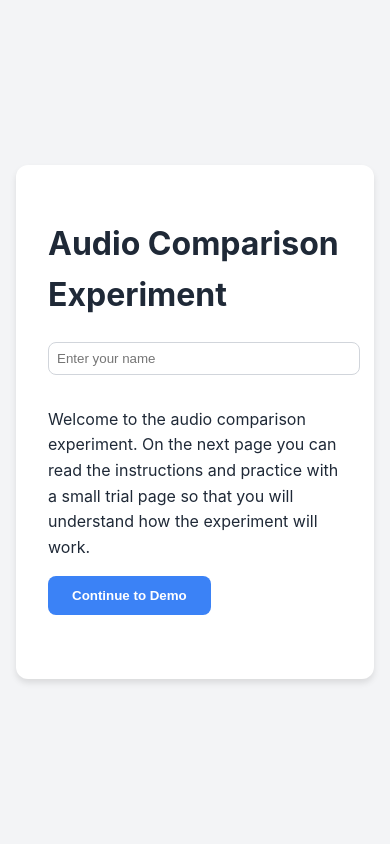
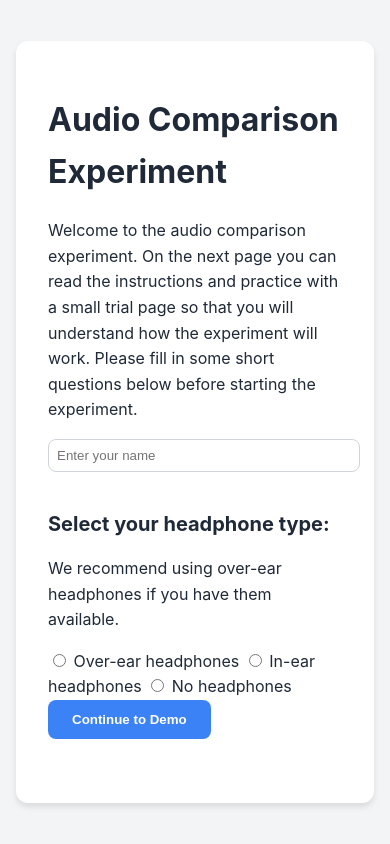
Before and after one commit to smilo7/mpc-jnd-experiment, a SvelteKit app: page / in a window 390 px wide. Built offline with nearby package versions, Linux system fonts and the light colour scheme.

Commit message:
add radio buttons for headphone type and store this, and record start and end date in final data

```diff
--- a/src/lib/models/ExperimentResult.ts
+++ b/src/lib/models/ExperimentResult.ts
@@ -1,7 +1,10 @@
 import mongoose, { Document, Model } from 'mongoose';
+
+export type HeadphoneType = 'over-ear' | 'in-ear' | 'none';
 
 export interface IExperimentResult extends Document {
   participantName: string;
+  headphoneType: HeadphoneType;
   audioComparisons: Array<{
     audioFile1: string;
     audioFile2: string;
@@ -15,6 +18,11 @@ export interface IExperimentResult extends Document {
 
 const ExperimentResultSchema = new mongoose.Schema<IExperimentResult>({
   participantName: { type: String, required: true },
+  headphoneType: {
+    type: String,
+    required: true,
+    enum: ['over-ear', 'in-ear', 'none']
+  },
   audioComparisons: [
     {
       audioFile1: { type: String, required: true },
--- a/src/routes/+page.svelte
+++ b/src/routes/+page.svelte
@@ -1,4 +1,6 @@
 <script lang="ts">
+  import type { HeadphoneType } from "$lib/models/ExperimentResult";
+
   // State management
   let participantName = '';
   let currentStage: 'intro' | 'demo' | 'experiment' | 'completed' = 'intro';
@@ -39,6 +41,9 @@
 
   // For tracking experiment time
   let startedAt: Date
+
+  // tracking headphone type used by user
+  let headphoneType: HeadphoneType | null = null;
 
   // Reactive statement for progress
   $: {
@@ -91,6 +96,11 @@
   async function startDemo() {
       if (!participantName.trim()) {
           alert('Please enter your name');
+          return;
+      }
+
+      if (!headphoneType) {
+        alert('Please select your headphone type');
         return;
     }
 
@@ -210,6 +220,7 @@
               },
               body: JSON.stringify({
                   participantName,
+                  headphoneType,
                   audioComparisons: experimentResults,
                   startedAt,
                   completedAt: new Date(),
@@ -232,13 +243,57 @@
   {#if currentStage === 'intro'}
     <div class="text-center">
       <h1>Audio Comparison Experiment</h1>
+      <p class="mt-4">Welcome to the audio comparison experiment. On the next page you can read the instructions and practice with a small trial page so that you will understand how the experiment will work. Please fill in some short questions below before starting the experiment.</p>
+
+      <div class="mb-6">
         <input
           type="text"
-              class="input"
+          class="input mb-4"
           bind:value={participantName}
           placeholder="Enter your name"
         >
-          <p class="mt-4">Welcome to the audio comparison experiment. On the next page you can read the instructions and practice with a small trial page so that you will understand how the experiment will work.</p>
+
+        <div class="headphone-selection">
+          <h3 class="text-lg font-semibold mb-2">Select your headphone type:</h3>
+          <p class="text-sm text-gray-600 mb-4">We recommend using over-ear headphones if you have them available.</p>
+
+          <div class="flex flex-col gap-2">
+            <label class="flex items-center gap-2">
+              <input
+                type="radio"
+                name="headphoneType"
+                value="over-ear"
+                bind:group={headphoneType}
+                class="radio"
+              >
+              <span>Over-ear headphones</span>
+            </label>
+
+            <label class="flex items-center gap-2">
+              <input
+                type="radio"
+                name="headphoneType"
+                value="in-ear"
+                bind:group={headphoneType}
+                class="radio"
+              >
+              <span>In-ear headphones</span>
+            </label>
+
+            <label class="flex items-center gap-2">
+              <input
+                type="radio"
+                name="headphoneType"
+                value="none"
+                bind:group={headphoneType}
+                class="radio"
+              >
+              <span>No headphones</span>
+            </label>
+          </div>
+        </div>
+      </div>
+
       <button
         on:click={startDemo}
         class="btn btn-primary mt-4"
@@ -258,7 +313,7 @@
           <li>It will take around 10-15 minutes to complete. There will be a progress bar at the top so you can see how much more you have left. We do not save intermediate progress, so please complete the experiment in one sitting.</li>
           <li>There is no right or wrong answer. Please answer the question truthfully how you perceive the sounds.</li>
         </ul>
-        <p class="mb-4">Below you can see how the audio files you will listen to will be presented in the experiment. Please click the buttons to listen. Once you have done this, you can decide whether they sound the same or different.</p>
+        <p class="mb-4">Below you can see how the audio files you will listen to will be presented in the experiment. Please click the buttons to listen. Once you have done this, you can decide whether they sound the same or different. Please use this time to adjust the volume of your device, start low and increase the volume to a level that is comfortable to listen to.</p>
           <div class="demo-container">
               <div class="audio-players">
                   <div class="audio-player">
```
Lines whose indentation alone changed are shown as unchanged.
